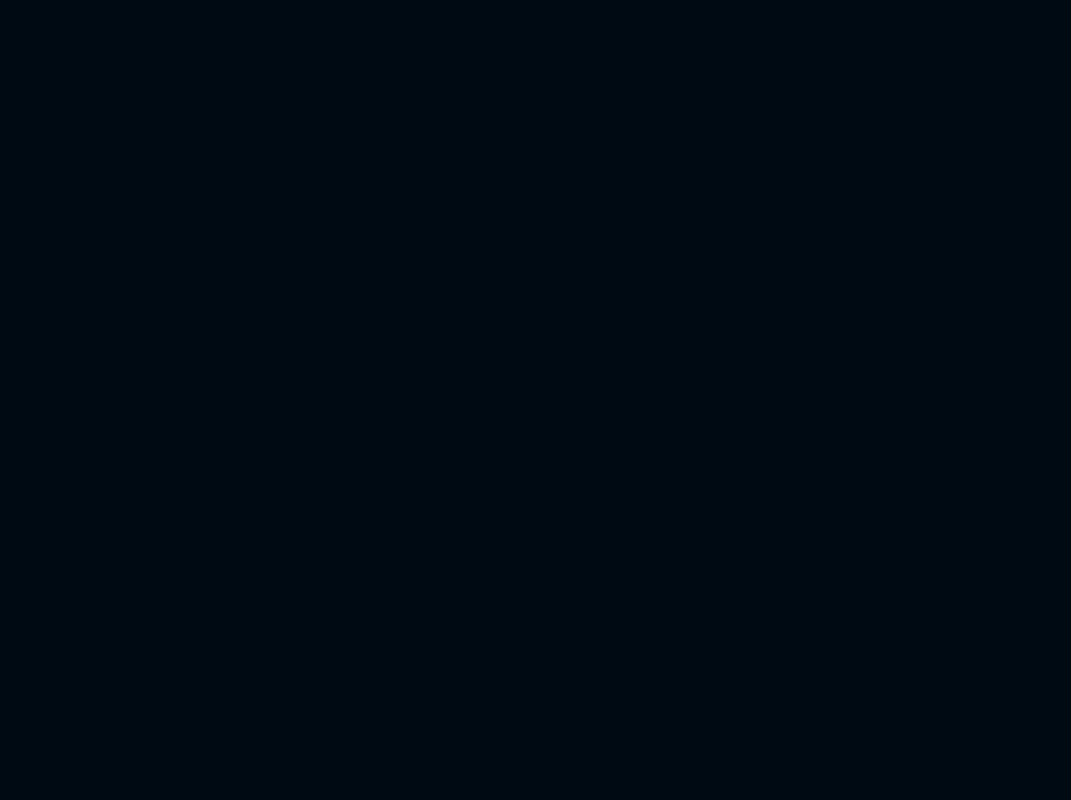
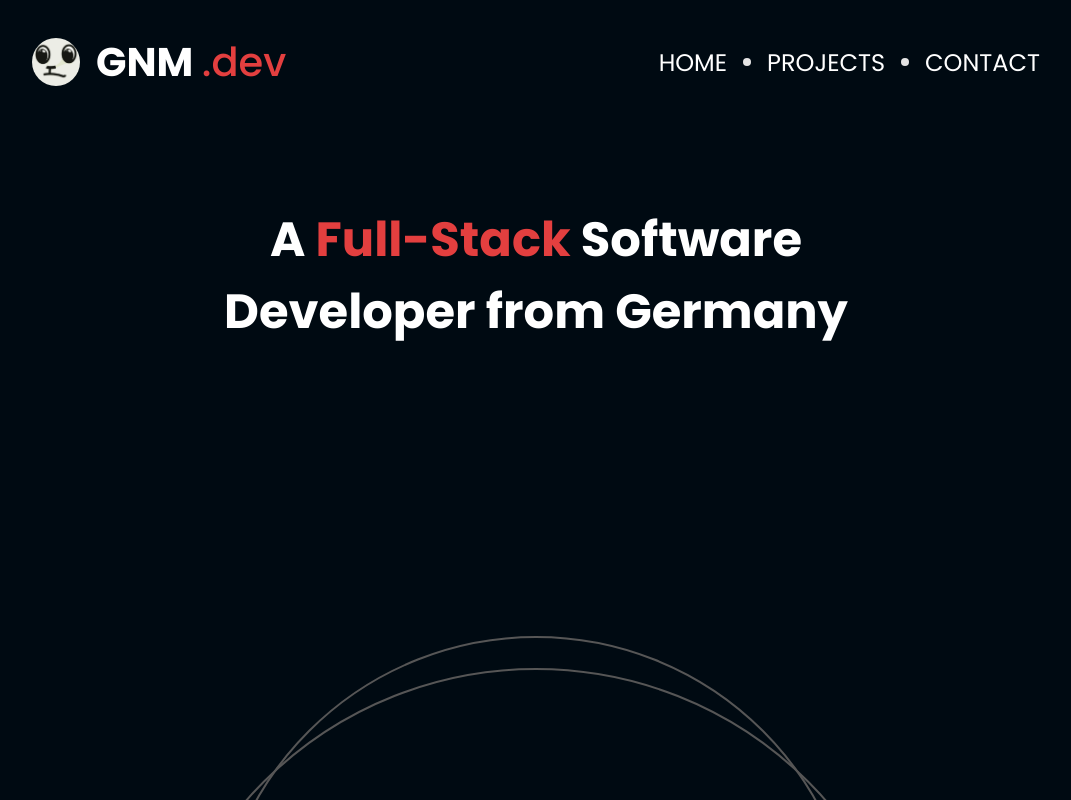
Before and after one commit to gnmyt/gnmyt, a React (Vite) app: page / in a window 1280 px wide. Shown: the whole page, without its empty margins (104-1175 px from the left). Built offline with nearby package versions, Linux system fonts and the light colour scheme.

Commit message:
Create App.jsx & index.js

```diff
--- a/src/App.jsx
+++ b/src/App.jsx
@@ -4,9 +4,13 @@ import '@fontsource/poppins/600.css';
 import '@fontsource/poppins/700.css';
 
 import "@/common/styles/main.sass";
+import Navigation from "@/common/components/Navigation";
+import {Outlet} from "react-router";
 
 export default () => (
     <>
+        <Navigation/>
 
+        <Outlet/>
     </>
 );
```
Also changed, not shown: src/index.jsx (+18 -4 lines).
